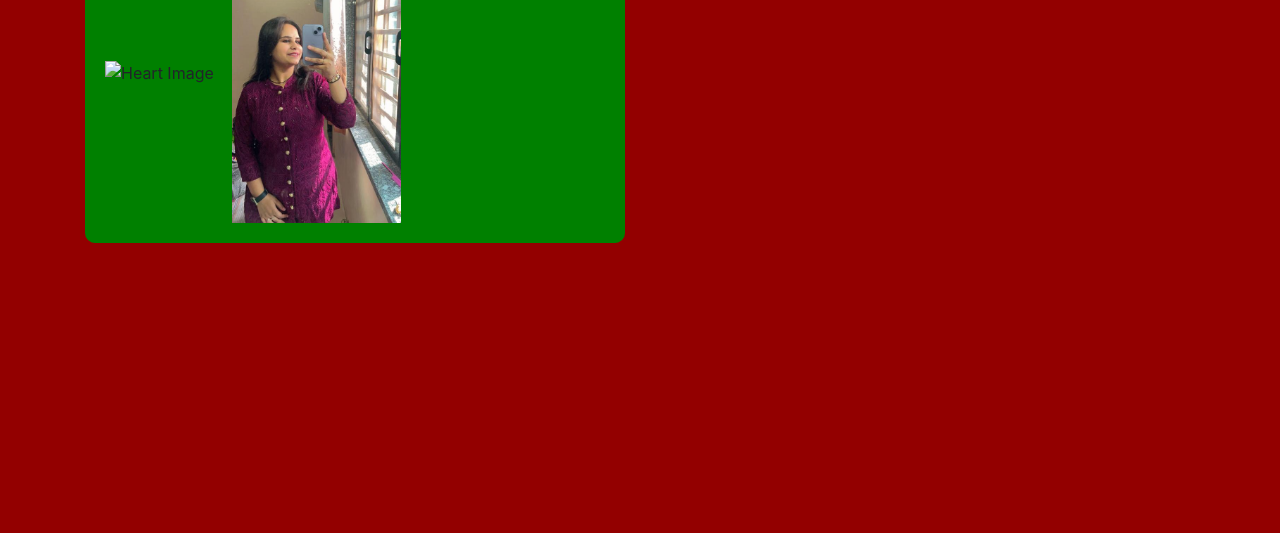
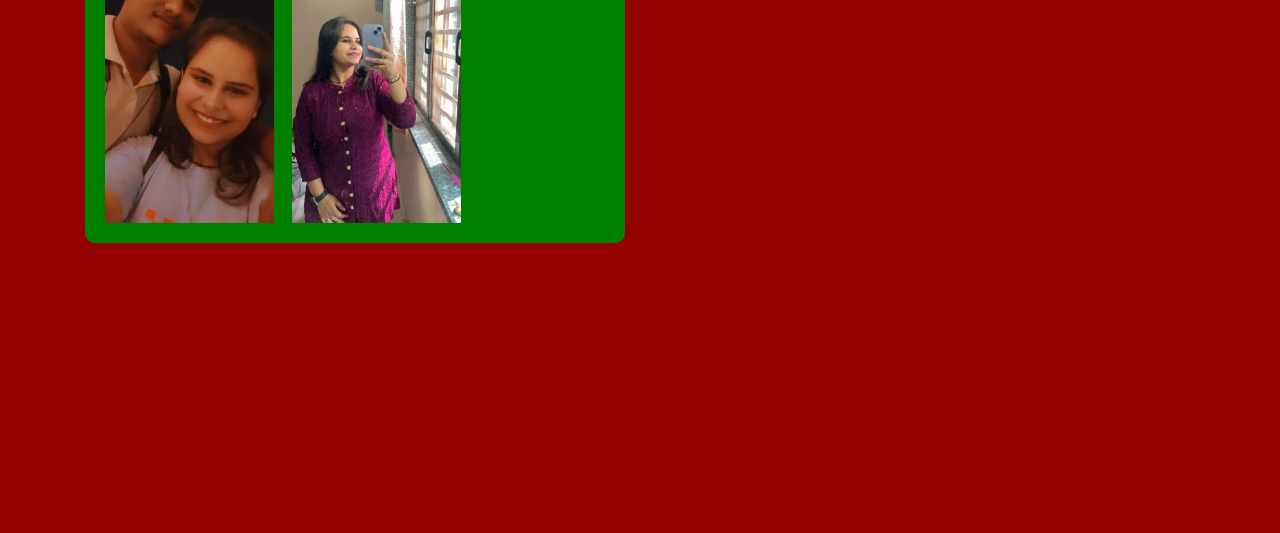
Before and after one commit to yash9259/Propose-, a plain HTML site: page index.html in a window 1280 px wide. Shown: the part 267-800 px from the top of the page. Drawn offline with nearby package versions, Linux system fonts and the light colour scheme; a script that the page names is missing; files whose address does not match are found by name.

Commit message:
Update index.html

```diff
--- a/index.html
+++ b/index.html
@@ -231,7 +231,7 @@
                 <div class="col-lg-6">
                     <div class="heart" id="heartBorder"><span>&hearts;</span></div>
                     <div class="heart-image-container">
-                        <img src="/images/IMG-20231003-WA0002.jpg" style="height: 300px;" alt="Heart Image" class="heart-image img-fluid">
+                        <img src="IMG-20231003-WA0002.jpg" style="height: 300px;" alt="Heart Image" class="heart-image img-fluid">
                         &nbsp;&nbsp;&nbsp;<img src="/images/IMG_20231119_145037_309.jpg" style="height: 300px;" alt="Heart Image" class="heart-image img-fluid">
                     </div>
                 </div>
```
